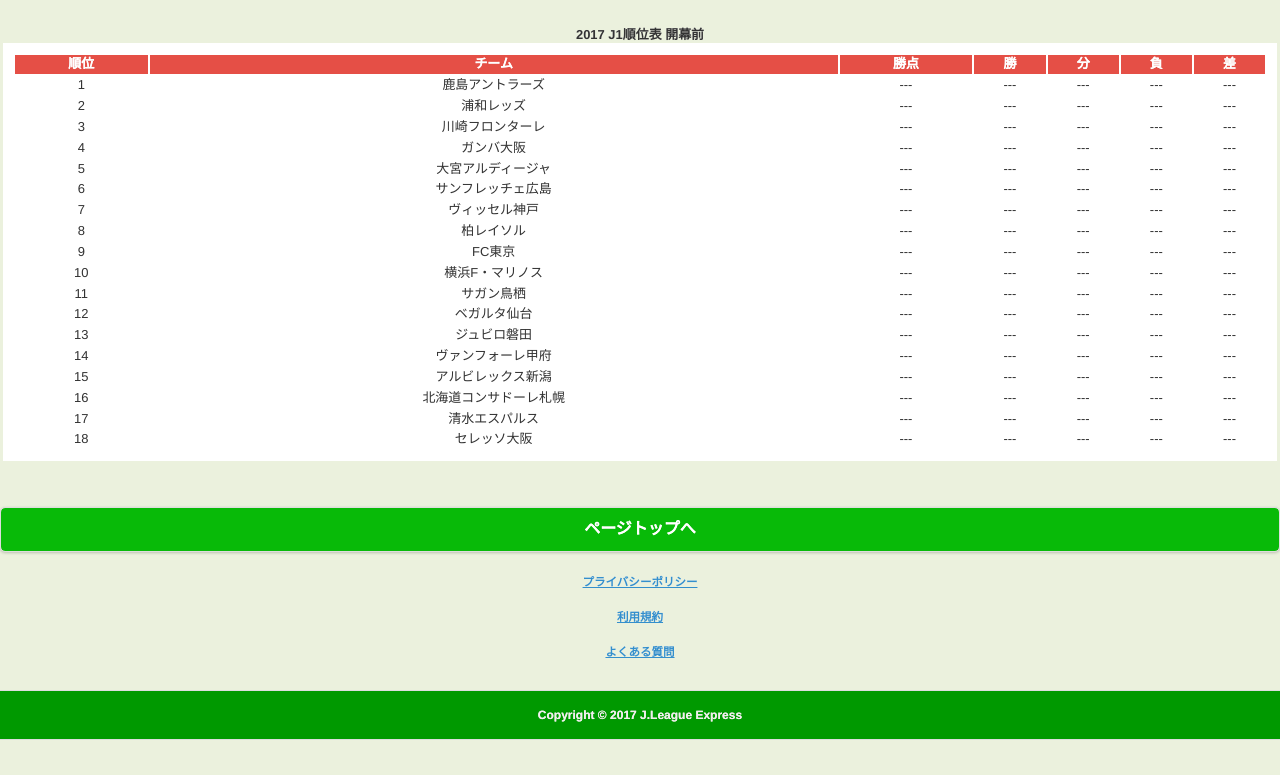
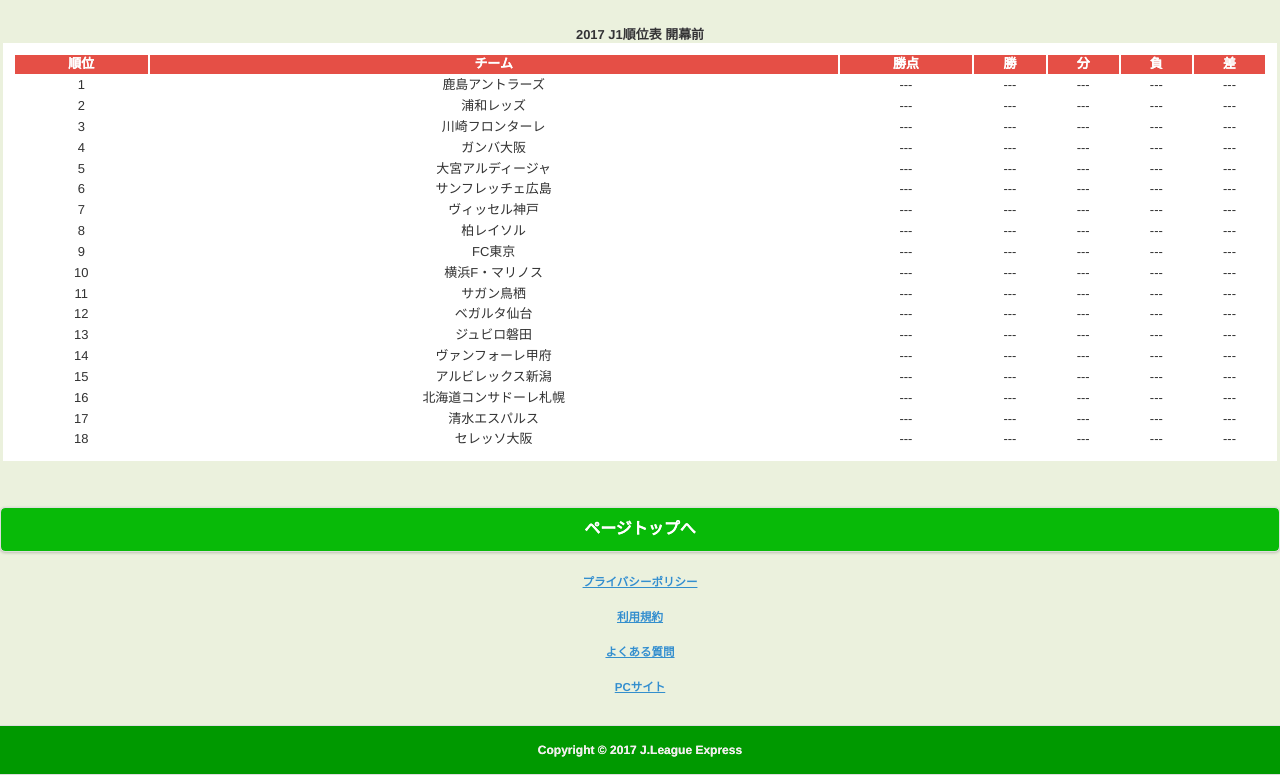
Before and after one commit to piko525/J.League-Express-Mobile, a plain HTML site: page data.html in a window 1280 px wide. Shown: the part 96-871 px from the top of the page. Before the commit the page ends 836 px from the top, so only its background shows below. Drawn offline with Linux system fonts and the light colour scheme.

Commit message:
各ページにPCサイトへのリンクを追加

```diff
--- a/data.html
+++ b/data.html
@@ -652,6 +652,7 @@
                         <li><a href="privacy.html" data-ajax="false">プライバシーポリシー</a></li>
                         <li><a href="kiyaku.html" data-ajax="false">利用規約</a></li>
                         <li><a href="question.html" data-ajax="false">よくある質問</a></li>
+                        <li><a href="https://piko525.github.io/J.League-Express/">PCサイト</a></li>
                     </ul>
                 </div>
             </div>
```
Also changed, not shown: index.html (+1 -0 lines), kiyaku.html (+1 -0 lines), news.html (+1 -0 lines), photo.html (+1 -0 lines), privacy.html (+1 -0 lines), question.html (+1 -0 lines), stadium.html (+1 -0 lines), ymvp.html (+1 -0 lines).
